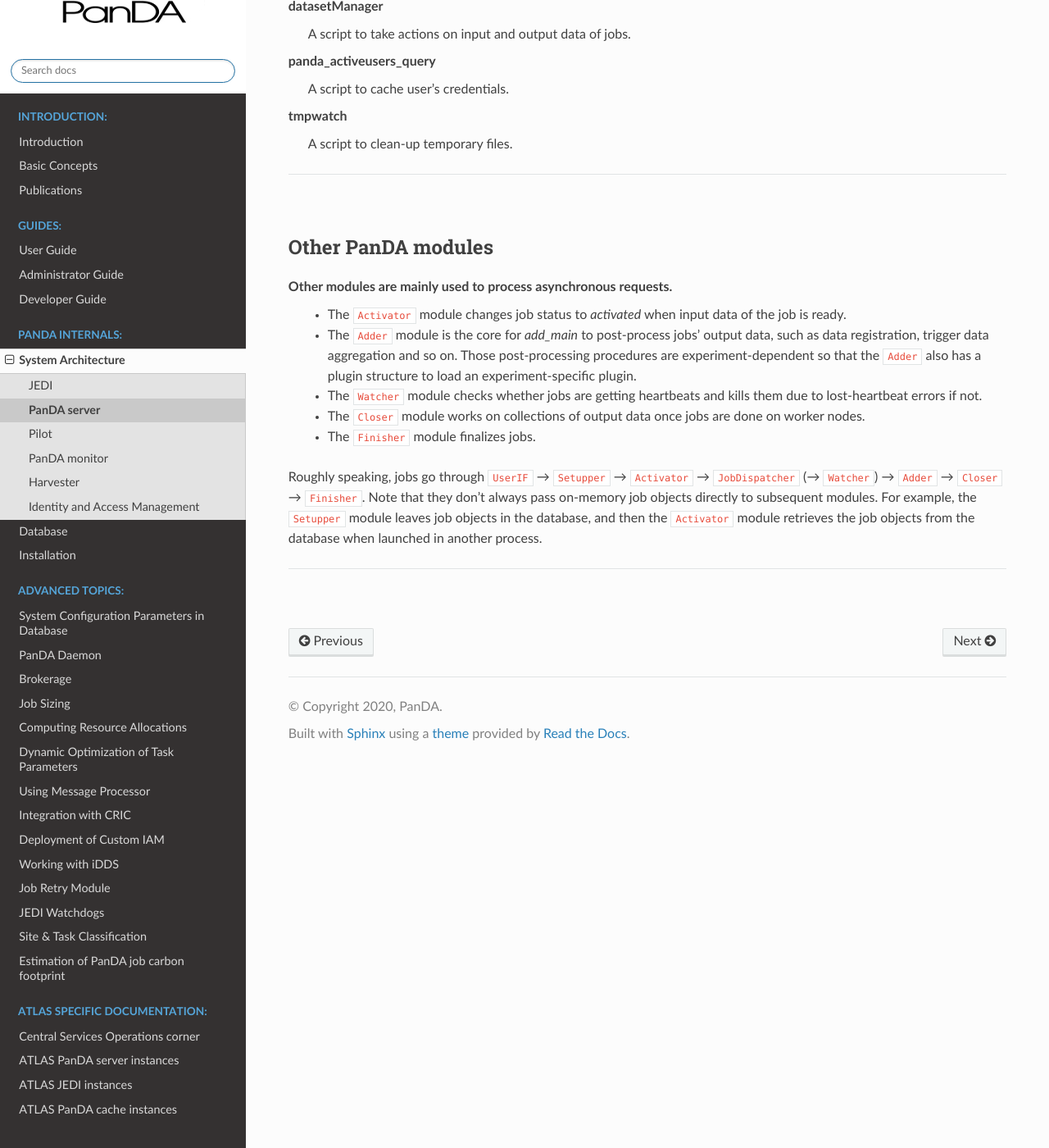
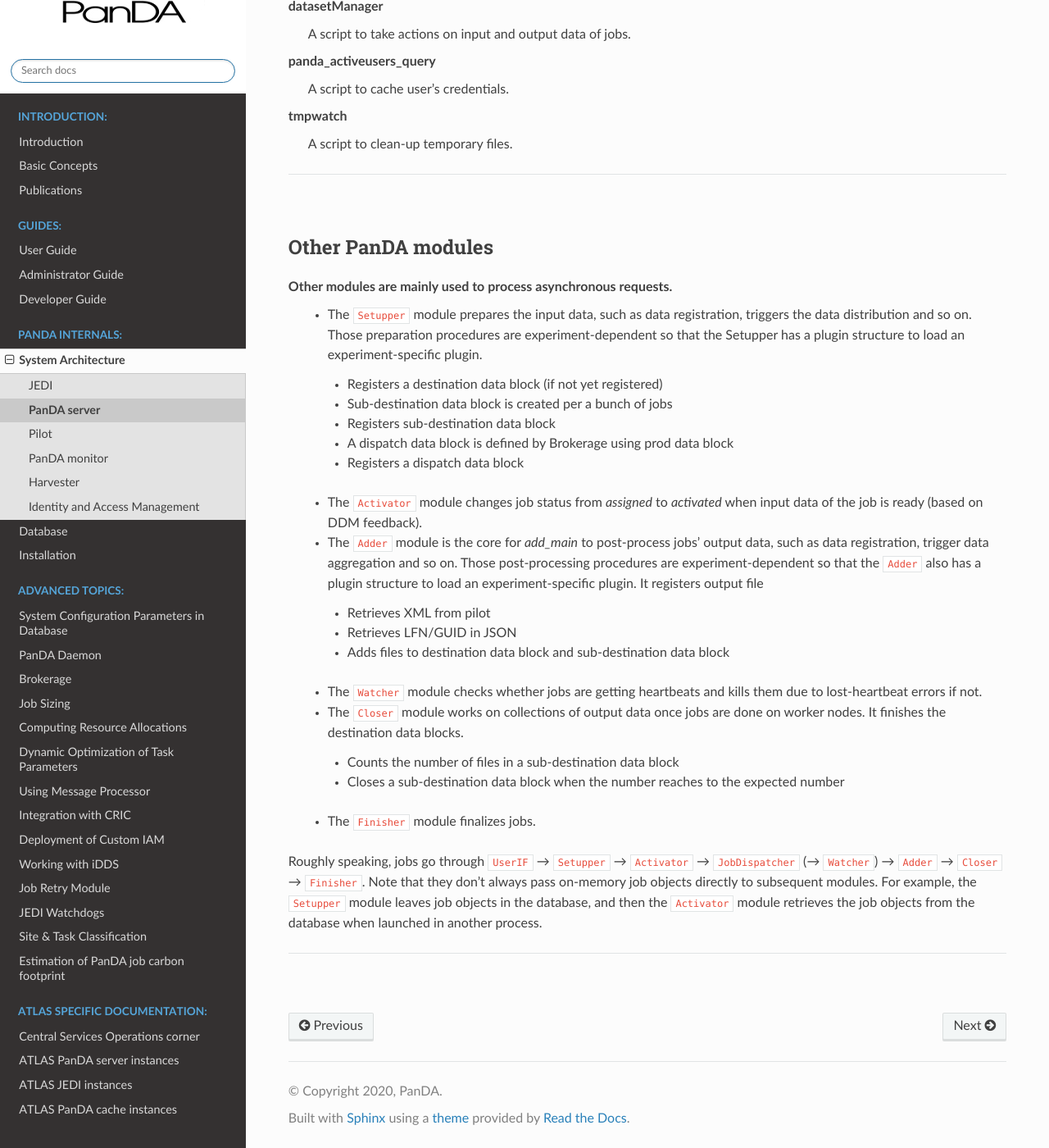
Before and after one commit to PanDAWMS/panda-docs, a Sphinx documentation site: the page built from docs/source/architecture/server.rst, in a window 1280 px wide and 1400 px high, scrolled down 3533 px. Shown: the whole window at 82% size. Built offline with Sphinx 7.4.7 and the Read the Docs theme 2.0.0, drawn with Linux system fonts in a browser that asks for light colours; pages that are not in the unit, such as notebooks, are missing from menus.

Commit message:
Update server.rst
Updated 'Other modules' section based on a presentation from Kaushik.

```diff
--- a/docs/source/architecture/server.rst
+++ b/docs/source/architecture/server.rst
@@ -149,12 +149,24 @@ tmpwatch
 Other PanDA modules
 -----------------------
 Other modules are mainly used to process asynchronous requests.
- * The ``Activator`` module changes job status to `activated` when input data of the job is ready.
+ * The ``Setupper`` module prepares the input data, such as data registration, triggers the data distribution and so on. Those preparation procedures are experiment-dependent
+   so that the Setupper has a plugin structure to load an experiment-specific plugin.
+  * Registers a destination data block (if not yet registered)
+  * Sub-destination data block is created per a bunch of jobs
+  * Registers sub-destination data block
+  * A dispatch data block is defined by Brokerage using prod data block
+  * Registers a dispatch data block
+ * The ``Activator`` module changes job status from `assigned` to `activated` when input data of the job is ready (based on DDM feedback).
  * The ``Adder`` module is the core for `add_main` to post-process jobs' output data,
    such as data registration, trigger data aggregation and so on. Those post-processing procedures are experiment-dependent
-   so that the ``Adder`` also has a plugin structure to load an experiment-specific plugin.
+   so that the ``Adder`` also has a plugin structure to load an experiment-specific plugin. It registers output file
+  * Retrieves XML from pilot
+  * Retrieves LFN/GUID in JSON
+  * Adds files to destination data block and sub-destination data block
  * The ``Watcher`` module checks whether jobs are getting heartbeats and kills them due to lost-heartbeat errors if not.
- * The ``Closer`` module works on collections of output data once jobs are done on worker nodes.
+ * The ``Closer`` module works on collections of output data once jobs are done on worker nodes. It finishes the destination data blocks.
+  * Counts the number of files in a sub-destination data block
+  * Closes a sub-destination data block when the number reaches to the expected number
  * The ``Finisher`` module finalizes jobs.
 
 Roughly speaking, jobs go through ``UserIF`` :raw-html:`&rarr;` ``Setupper`` :raw-html:`&rarr;`
```
